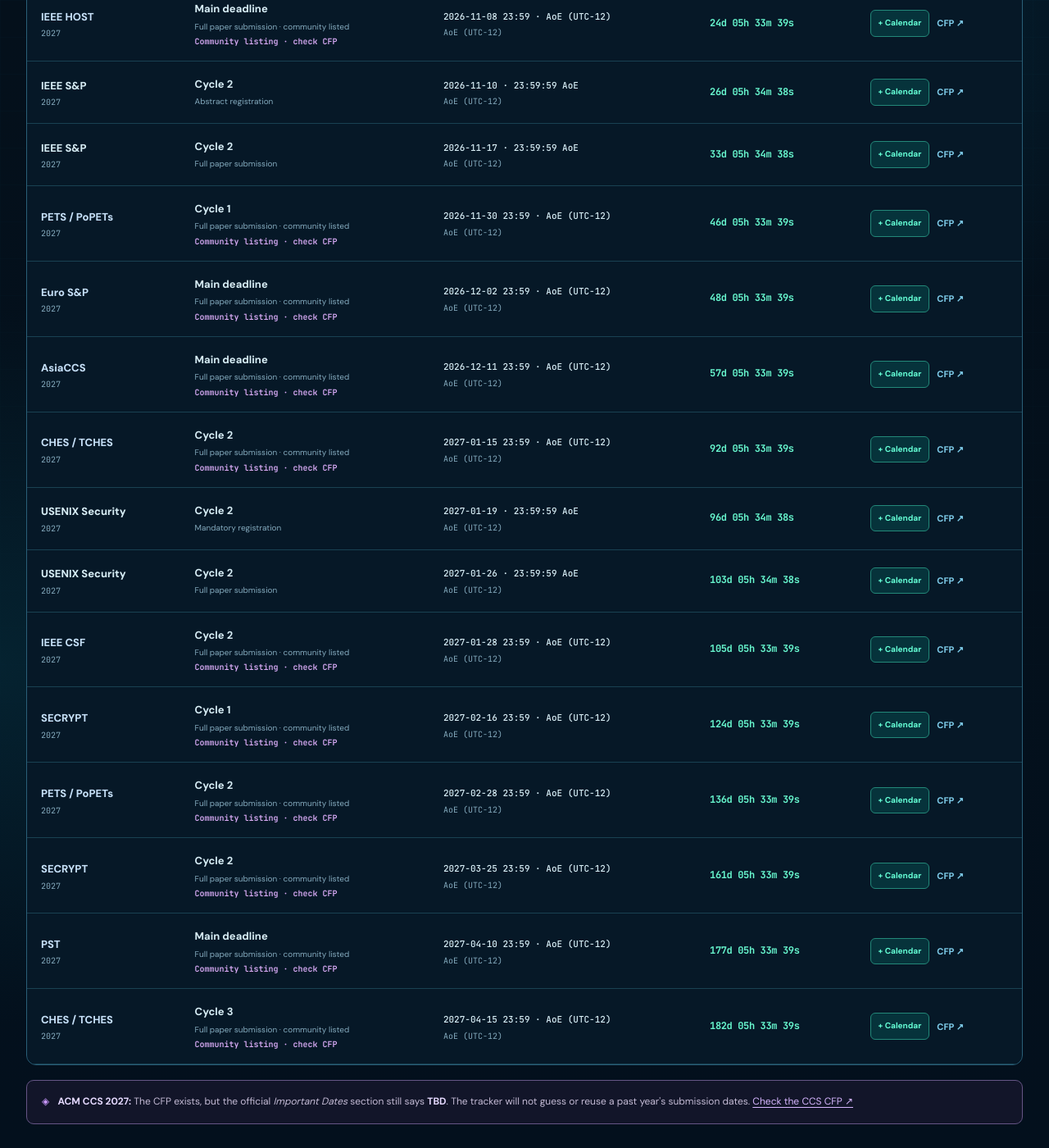
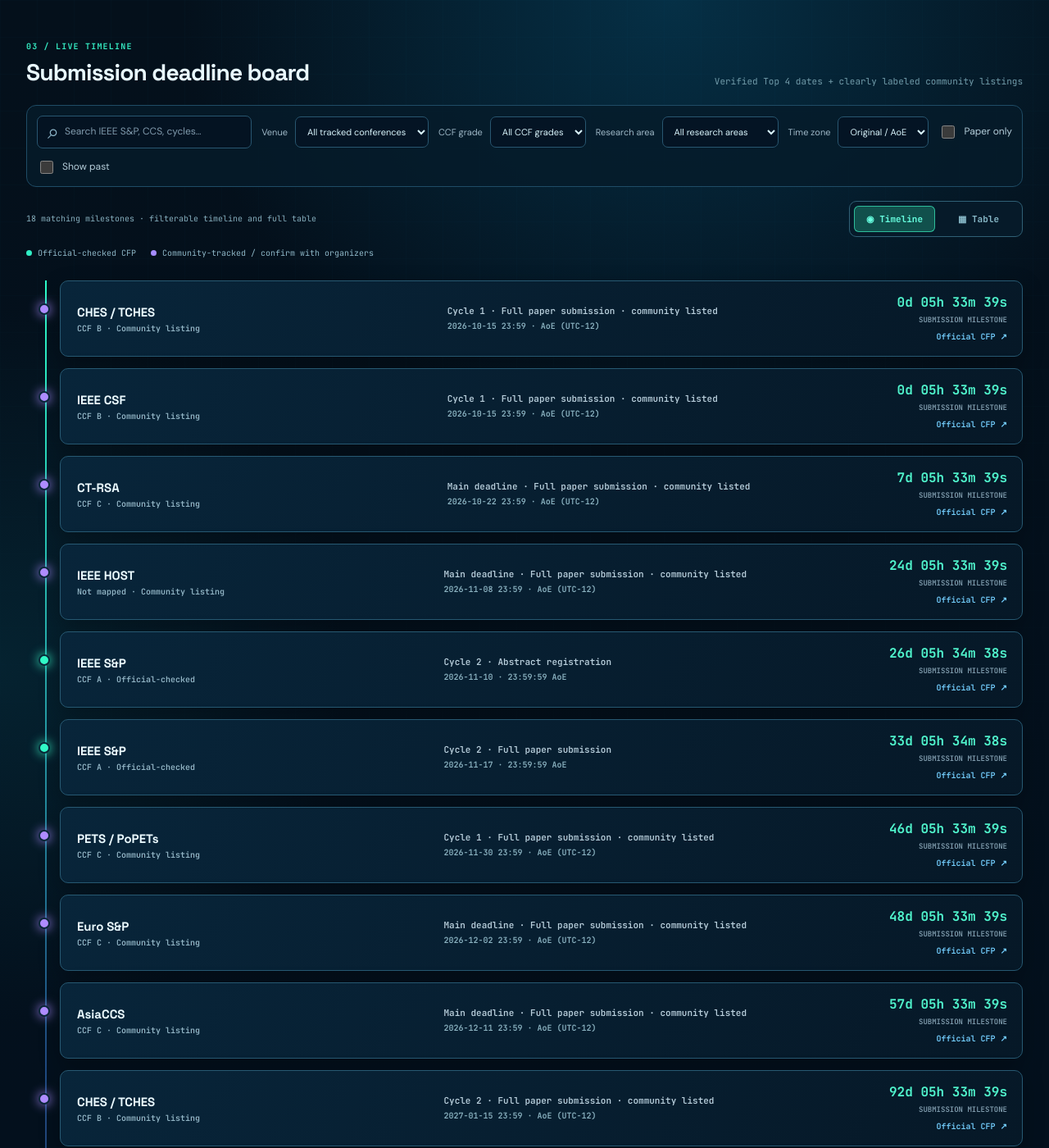
Before and after one commit to 2350082187zhou-ux/2350082187zhou-ux.github.io, a Jekyll site: the page built from _pages/security-deadlines.html, in a window 1280 px wide and 1400 px high, scrolled down 2613 px. Shown: the whole window at 82% size. Built offline with Jekyll 4.4.1, drawn with Linux system fonts in a browser that asks for light colours; some of the changed text lies outside the part shown.

Commit message:
Launch cyber CFP radar and CCF category filters with dual timeline/table views

```diff
--- a/_pages/security-deadlines.html
+++ b/_pages/security-deadlines.html
@@ -16,7 +16,9 @@
   <link rel="canonical" href="{{ page.url | absolute_url }}">
   <title>Security Conference Submission Deadlines | Zedong Zhou</title>
   <link rel="stylesheet" href="{{ '/assets/css/security-deadlines.css' | relative_url }}">
+  <link rel="stylesheet" href="{{ '/assets/css/security-ops-upgrade.css' | relative_url }}">
   <script defer src="{{ '/assets/js/security-deadlines.js' | relative_url }}"></script>
+  <script defer src="{{ '/assets/js/security-ops-upgrade.js' | relative_url }}"></script>
 </head>
 <body class="deadline-page">
   <a class="skip-link" href="#deadlines-content">Skip to deadlines</a>
@@ -33,6 +35,7 @@
     <a class="source-link" href="https://ccfddl.com/" target="_blank" rel="noopener noreferrer">Inspired by CCFDDL <span aria-hidden="true">↗</span></a>
   </header>
   <main id="deadlines-content" class="main-container">
+    <div class="ops-headline" aria-label="Deadline tracker status"><span><span class="ops-live-dot" aria-hidden="true"></span><strong>SECURITY // CFP MONITOR</strong> &nbsp; INDEXED RESEARCH VENUES · LIVE BROWSER CLOCK</span><span id="ops-utc-clock">UTC clock connecting…</span></div>
     <section class="hero">
       <div class="hero-copy">
         <div class="eyebrow"><span class="pulse-point" aria-hidden="true"></span> SECURITY RESEARCH · PAPER SUBMISSION TRACKER</div>
@@ -62,6 +65,24 @@
       <div><span class="calendar-icon" aria-hidden="true">▦</span> Last manually checked: <time datetime="{{ site.data.security_deadlines.verified_on }}">{{ site.data.security_deadlines.verified_on }}</time></div>
     </div>
 
+    <section class="ops-center" aria-labelledby="ops-center-heading">
+      <div class="ops-copy">
+        <div class="ops-mini-tag">RESEARCH INTELLIGENCE / DEADLINE CONTROL</div>
+        <h2 id="ops-center-heading">Your conference <em>mission control.</em></h2>
+        <p>One research-oriented workspace for verified top-tier security venues and a clearly labeled community CFP feed. Explore deadline proximity, CCF recommendation grades, research disciplines, and submission time zones.</p>
+        <div class="ops-metrics" aria-label="Live event counts">
+          <div><strong id="ops-remaining">--</strong><span>Upcoming milestones</span></div>
+          <div><strong id="ops-official">--</strong><span>Official-checked</span></div>
+          <div><strong id="ops-community">--</strong><span>Community-listed</span></div>
+        </div>
+      </div>
+      <div class="ops-radar" aria-hidden="true">
+        <div class="ops-radar-grid"></div><div class="ops-radar-sweep"></div>
+        <i class="ops-radar-pip a"></i><i class="ops-radar-pip b"></i><i class="ops-radar-pip c"></i>
+        <div class="ops-radar-center">CFP / RADAR<small>DEADLINE SIGNAL</small></div>
+      </div>
+    </section>
+    <p class="ccf-reference">CCF A/B/C labels refer to the <a href="https://www.ccf.org.cn/Academic_Evaluation/NIS/" target="_blank" rel="noopener noreferrer">China Computer Federation (CCF) Network &amp; Information Security recommendation catalogue ↗</a>, not CFP reliability. "Not mapped" does not mean a conference is unranked. CHES / PoPETs rolling journal deadlines may differ from their conference classification.</p>
     <section class="section" aria-labelledby="conference-grid-heading">
       <div class="section-heading">
         <div><div class="section-kicker">01 / VENUE TRACKER</div><h2 id="conference-grid-heading">Four leading security venues</h2></div>
@@ -69,8 +90,10 @@
       </div>
       <div class="conference-grid">
         {% for conference in site.data.security_deadlines.conferences %}
-        <article class="conf-card accent-{{ conference.theme }}" data-conf-card="{{ conference.id }}" aria-label="{{ conference.short | escape }} 2027 deadlines">
+        {% assign ccf_rank = site.data.security_ccf.ranks[conference.id] | default: 'NA' %}
+        <article class="conf-card accent-{{ conference.theme }}" data-conf-card="{{ conference.id }}" data-ccf-rank="{{ ccf_rank }}" aria-label="{{ conference.short | escape }} 2027 deadlines">
           <div class="conf-top"><span class="conf-monogram">{{ conference.short | slice: 0, 2 }}</span><span class="conf-year">{{ conference.year }}</span></div>
+          <span class="rank-sigil" data-rank="{{ ccf_rank }}">{% if ccf_rank != 'NA' %}CCF {{ ccf_rank }} · RECOMMENDED{% else %}NOT MAPPED{% endif %}</span>
           <h3>{{ conference.short | escape }}</h3>
           <p class="conf-name">{{ conference.name | escape }}</p>
           <p class="conf-track">{{ conference.label | escape }}</p>
@@ -96,9 +119,11 @@
       </p>
       <div class="extra-grid" aria-label="Automatically tracked security conferences">
         {% for conference in additional_venues %}
-        <article class="extra-venue accent-{{ conference.theme }}" data-extra-conf="{{ conference.id }}">
+        {% assign ccf_rank = site.data.security_ccf.ranks[conference.id] | default: 'NA' %}
+        <article class="extra-venue accent-{{ conference.theme }}" data-extra-conf="{{ conference.id }}" data-ccf-rank="{{ ccf_rank }}">
           <div class="extra-top"><span class="extra-category">{{ conference.label | escape }}</span><span class="extra-edition">{{ conference.year }}</span></div>
           <h3>{{ conference.short | escape }}</h3>
+          <span class="rank-sigil" data-rank="{{ ccf_rank }}">{% if ccf_rank != 'NA' %}CCF {{ ccf_rank }}{% else %}NOT MAPPED{% endif %}</span>
           <p class="extra-venue-name">{{ conference.name | escape }}</p>
           <div class="extra-clock" data-card-count="{{ conference.id }}">Checking countdown…</div>
           <div class="extra-milestone" data-card-label="{{ conference.id }}"></div>
@@ -131,22 +156,43 @@
             </optgroup>
           </select>
         </label>
+        <label class="toolbar-select">CCF grade
+          <select id="rank-filter" aria-label="Filter by CCF recommended conference grade">
+            <option value="all">All CCF grades</option><option value="A">CCF A</option><option value="B">CCF B</option><option value="C">CCF C</option><option value="NA">Not mapped</option>
+          </select>
+        </label>
+        <label class="toolbar-select">Research area
+          <select id="track-filter" aria-label="Filter by research area">
+            <option value="all">All research areas</option>
+            <option value="systems">Systems &amp; Security</option><option value="crypto">Cryptography</option><option value="hardware">Hardware Security</option><option value="privacy">Privacy</option><option value="forensics">Digital Forensics</option><option value="other">Other</option>
+          </select>
+        </label>
         <label class="toolbar-select">Time zone
-          <select id="zone-select" aria-label="Deadline time zone"><option value="aoe" selected>AoE (UTC−12)</option><option value="local">My local time</option></select>
+          <select id="zone-select" aria-label="Deadline time zone"><option value="aoe" selected>Original / AoE</option><option value="local">My local time</option></select>
         </label>
         <label class="control-check"><input type="checkbox" id="paper-only"><span>Paper only</span></label>
         <label class="control-check"><input type="checkbox" id="show-past"><span>Show past</span></label>
       </div>
+      <div class="ops-board-head">
+        <div class="ops-board-caption"><span id="ops-filter-count">0</span> matching milestones · filterable timeline and full table</div>
+        <div class="ops-view-switch" role="group" aria-label="Timeline or table view">
+          <button type="button" id="view-timeline" aria-pressed="true">◉ Timeline</button>
+          <button type="button" id="view-table" aria-pressed="false">▦ Table</button>
+        </div>
+      </div>
+      <div class="ops-timeline-legend" aria-label="Source reliability legend"><span>Official-checked CFP</span><span>Community-tracked / confirm with organizers</span></div>
+      <div class="ops-timeline" id="ops-timeline" aria-label="Chronological security conference submission timeline"></div>
+      <p class="ops-filters-note">CCF grades follow the published catalogue; imported deadline timestamps may use individual event time zones. Always verify the organizers' CFP before submission.</p>
       <p class="table-scroll-hint"><span aria-hidden="true">↔</span> Swipe horizontally to see full timestamps and calendar actions</p>
-      <div class="table-shell" role="region" aria-label="Scrollable official deadline timeline" tabindex="0">
+      <div class="table-shell" id="deadline-table-shell" role="region" aria-label="Scrollable official deadline table" tabindex="0" hidden>
         <table class="deadline-table">
           <thead><tr><th>Conference</th><th>Cycle / Milestone</th><th>Reported deadline</th><th>Time remaining</th><th>Actions</th></tr></thead>
           <tbody id="deadline-rows">
             {% assign ordered_events = site.data.security_deadlines.events | sort: 'iso_utc' %}
             {% for event in ordered_events %}
               {% assign venue = site.data.security_deadlines.conferences | where: "id", event.conf | first %}
-              <tr data-event-id="{{ event.id }}" data-conf="{{ event.conf }}" data-kind="{{ event.kind }}" data-utc="{{ event.iso_utc }}" data-source="official" data-year="{{ venue.year }}" data-original="{{ event.local_date }} 23:59:59" data-zone-label="AoE (UTC−12)" data-search="{{ venue.short | escape }} {{ venue.name | escape }} {{ event.cycle | escape }} {{ event.label | escape }}">
-                <td class="venue-name"><strong>{{ venue.short | escape }}</strong><small>{{ venue.year }}</small></td>
+              <tr data-event-id="{{ event.id }}" data-conf="{{ event.conf }}" data-kind="{{ event.kind }}" data-rank="{{ site.data.security_ccf.ranks[event.conf] | default: 'NA' }}" data-utc="{{ event.iso_utc }}" data-source="official" data-year="{{ venue.year }}" data-original="{{ event.local_date }} 23:59:59" data-zone-label="AoE (UTC−12)" data-search="{{ venue.short | escape }} {{ venue.name | escape }} {{ event.cycle | escape }} {{ event.label | escape }}">
+                <td class="venue-name"><strong>{{ venue.short | escape }}</strong><small>{{ venue.year }}</small><span class="rank-small" data-rank="{{ site.data.security_ccf.ranks[event.conf] | default: 'NA' }}">{% assign this_ccf = site.data.security_ccf.ranks[event.conf] | default: 'NA' %}{% if this_ccf == 'NA' %}Not mapped{% else %}CCF {{ this_ccf }}{% endif %}</span></td>
                 <td><strong class="cycle-text">{{ event.cycle | escape }}</strong><small>{{ event.label | escape }}</small></td>
                 <td><time class="date-time" datetime="{{ event.iso_utc }}" data-display-date="{{ event.iso_utc }}">{{ event.local_date }} · 23:59:59 AoE</time><small class="tz-hint">UTC−12</small></td>
                 <td><span class="remaining" data-remain="{{ event.id }}">Calculating…</span></td>
@@ -162,8 +208,8 @@
             {% for event in imported_events %}
               {% assign venue = site.data.security_deadlines_auto.conferences | where: "id", event.conf | first %}
               {% if venue %}
-              <tr data-event-id="{{ event.id | escape }}" data-conf="{{ event.conf | escape }}" data-kind="{{ event.kind | escape }}" data-utc="{{ event.iso_utc }}" data-source="community" data-year="{{ event.year }}" data-original="{{ event.original | escape }}" data-zone-label="{{ event.zone_label | escape }}" data-search="{{ venue.short | escape }} {{ venue.name | escape }} {{ event.cycle | escape }} {{ event.label | escape }} {{ venue.label | escape }}">
-                <td class="venue-name"><strong>{{ venue.short | escape }}</strong><small>{{ event.year }}</small></td>
+              <tr data-event-id="{{ event.id | escape }}" data-conf="{{ event.conf | escape }}" data-kind="{{ event.kind | escape }}" data-rank="{{ site.data.security_ccf.ranks[event.conf] | default: 'NA' }}" data-utc="{{ event.iso_utc }}" data-source="community" data-year="{{ event.year }}" data-original="{{ event.original | escape }}" data-zone-label="{{ event.zone_label | escape }}" data-search="{{ venue.short | escape }} {{ venue.name | escape }} {{ event.cycle | escape }} {{ event.label | escape }} {{ venue.label | escape }}">
+                <td class="venue-name"><strong>{{ venue.short | escape }}</strong><small>{{ event.year }}</small><span class="rank-small" data-rank="{{ site.data.security_ccf.ranks[event.conf] | default: 'NA' }}">{% assign this_ccf = site.data.security_ccf.ranks[event.conf] | default: 'NA' %}{% if this_ccf == 'NA' %}Not mapped{% else %}CCF {{ this_ccf }}{% endif %}</span></td>
                 <td><strong class="cycle-text">{{ event.cycle | escape }}</strong><small>{{ event.label | escape }}</small><small class="source-community">Community listing · check CFP</small></td>
                 <td><time class="date-time" datetime="{{ event.iso_utc }}" data-display-date="{{ event.iso_utc }}">{{ event.original | escape }} {{ event.zone_label | escape }}</time><small class="tz-hint">{{ event.zone_label | escape }}</small></td>
                 <td><span class="remaining" data-remain="{{ event.id | escape }}">Calculating…</span></td>
```
Also changed, not shown: _data/security_ccf.yml (added, +20 -0 lines).
